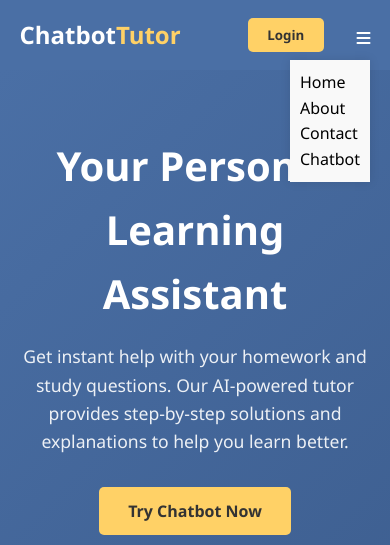
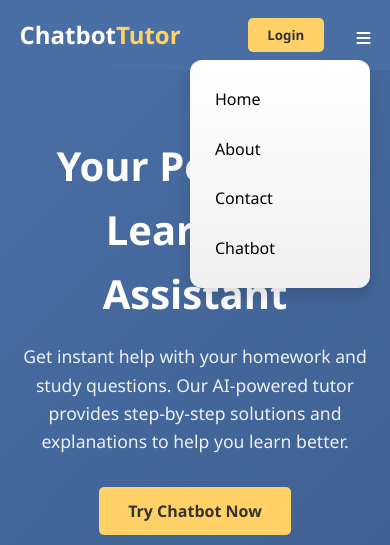
Before and after one commit to harshitcode61/panda, a plain HTML site: page index.html in a window 390 px wide. Both pictures are taken after a click on the icon 363 px from the left and 41 px from the top of the page. Shown: the top 545 px of the page. Drawn offline with Linux system fonts and the light colour scheme.

Commit message:
update home page and fix bugs

```diff
--- a/index.html
+++ b/index.html
@@ -263,15 +263,19 @@
         .mobile-menu {
             display: none;
             flex-direction: column;
-            background-color: #f9f9f9;
+            background: linear-gradient(to bottom, #ffffff, #f0f0f0);
             position: absolute;
             top: 60px;
             /* adjust depending on your nav height */
             right: 20px;
-            padding: 10px;
-            box-shadow: 0 0 10px rgba(0, 0, 0, 0.1);
+            padding: 15px;
+            border-radius: 12px;
+            box-shadow: 0 8px 16px rgba(0, 0, 0, 0.15);
             z-index: 1000;
+            animation: slideDown 0.3s ease-in-out;
+            min-width: 180px;
         }
+
 
         @media (max-width: 768px) {
             .hero {
@@ -299,18 +303,34 @@
             .step:not(:last-child)::after {
                 display: none;
             }
-            .footer-links a{
+
+            .footer-links a {
                 font-size: 14px;
+            }
+
+            .mobile-menu a {
+                padding: 12px 10px;
+                color: #333;
+                text-decoration: none;
+                border-radius: 8px;
+                font-weight: 500;
+                transition: background 0.3s, transform 0.2s;
+            }
+
+            .mobile-menu a:hover {
+                background-color: #e0e0e0;
+                transform: translateX(4px);
             }
         }
     </style>
 </head>
+
 <body>
     <nav class="navbar">
         <div class="logo">Chatbot<span>Tutor</span></div>
         <ul class="nav-links">
             <li><a href="#">Home</a></li>
-            <li><a href="/chatbot.html">Chatbot</a></li>
+            <li><a href="/auth.html">Chatbot</a></li>
             <li><a href="#">About</a></li>
             <li><a href="#">Contact</a></li>
         </ul>
@@ -322,7 +342,7 @@
             <a href="#" style="color: black;text-decoration: none;">Home</a>
             <a href="#" style="color: black;text-decoration: none;">About</a>
             <a href="#" style="color: black;text-decoration: none;">Contact</a>
-            <a href="./chatbot.html" style="color: black;text-decoration: none;">Chatbot</a>
+            <a href="./auth.html" style="color: black;text-decoration: none;">Chatbot</a>
         </div>
     </nav>
     <section class="hero">
@@ -330,7 +350,7 @@
             <h1>Your Personal Learning Assistant</h1>
             <p>Get instant help with your homework and study questions. Our AI-powered tutor provides step-by-step
                 solutions and explanations to help you learn better.</p>
-            <button class="cta-btn" onclick="location.href='chatbot.html'">Try Chatbot Now</button>
+            <button class="cta-btn" onclick="location.href='auth.html'">Try Chatbot Now</button>
         </div>
         <div class="hero-image">
             <img src="/logo.png" alt="Chatbot Tutor in action">
@@ -377,7 +397,8 @@
             </div>
         </div>
     </section>
-    <footer>
+  <footer class="site-footer">
+  <div class="footer-content">
     <ul class="footer-links">
       <li><a href="#">Privacy Policy</a></li>
       <li><a href="#">Terms of Service</a></li>
@@ -385,7 +406,9 @@
       <li><a href="#">Contact Us</a></li>
     </ul>
     <p>&copy; 2023 Chatbot Tutor. All rights reserved.</p>
+  </div>
 </footer>
+
 </body>
 <script>
     function toggleMenu() {
```
Lines whose indentation alone changed are shown as unchanged.
